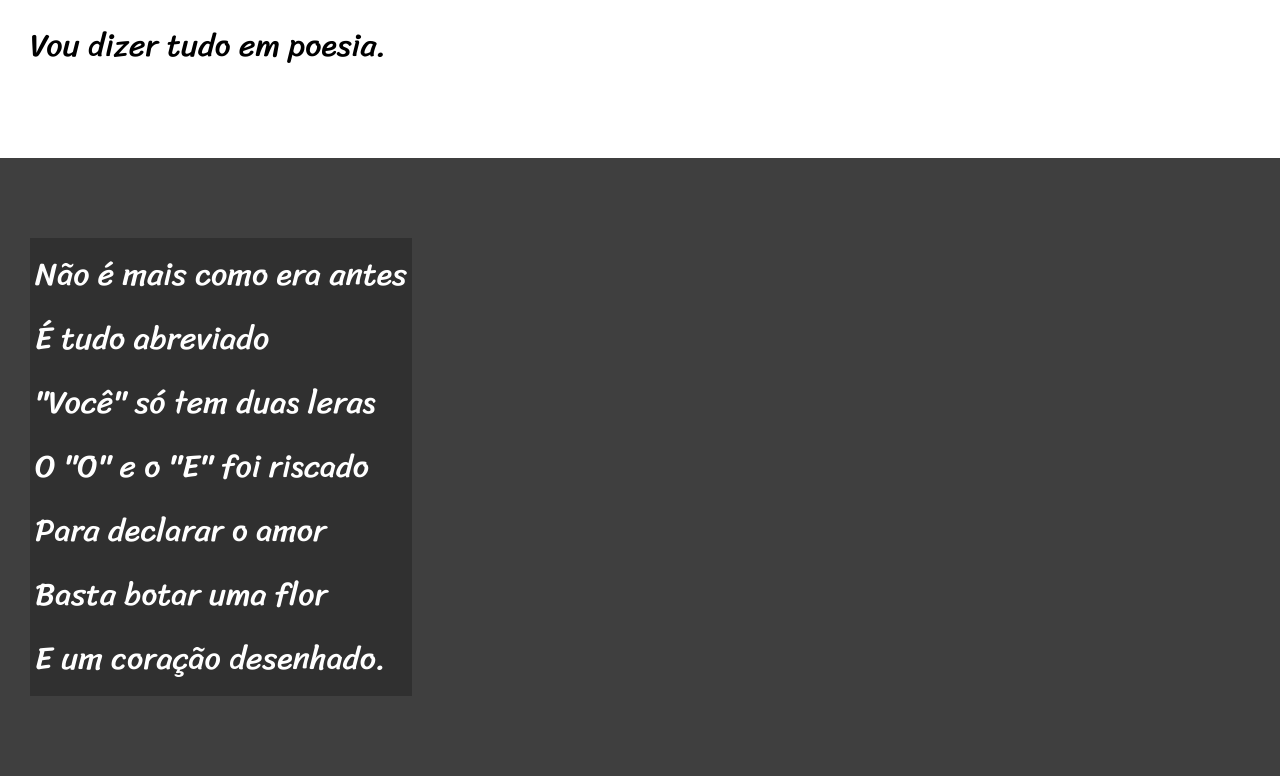
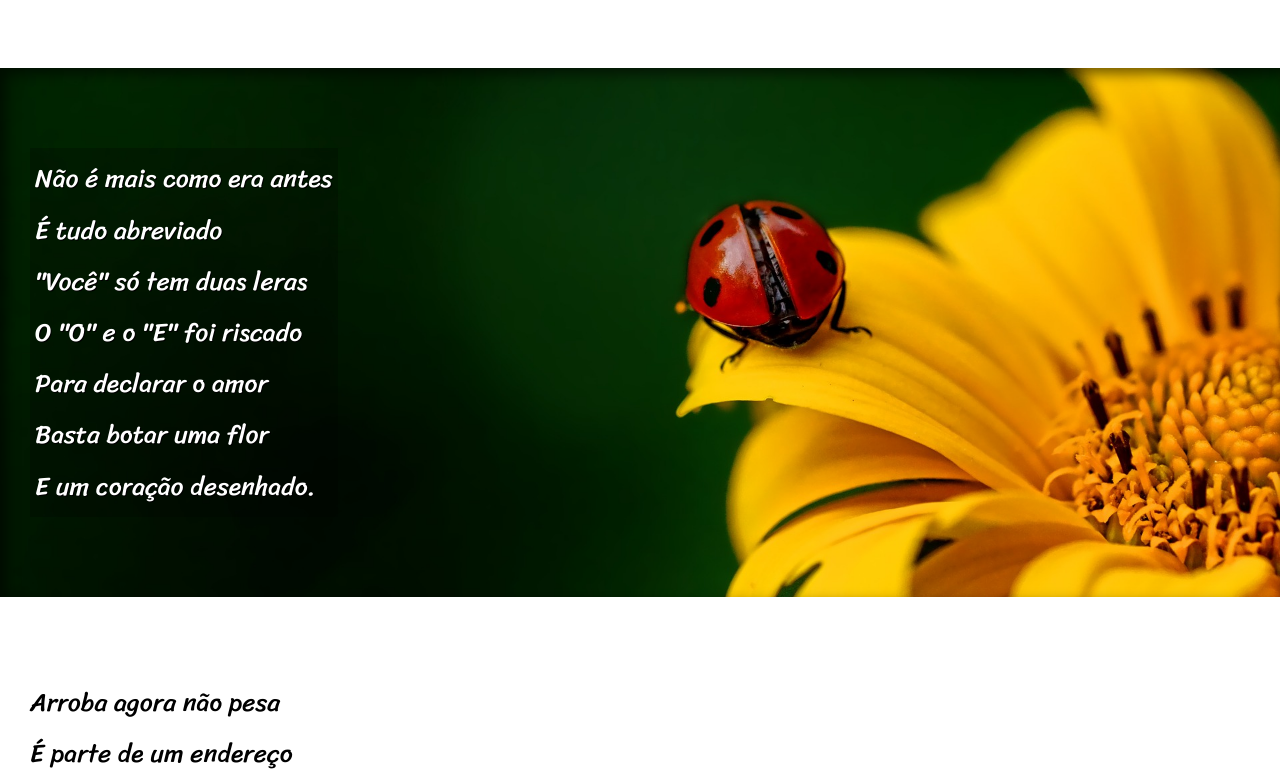
Before and after one commit to manuelsamuelfuxi/html-css, a plain HTML site: page exercicios/exercicio03/index.html in a window 1280 px wide. Shown: the part 649-1428 px from the top of the page. Drawn offline with Linux system fonts and the light colour scheme.

Commit message:
terminei os estilos da página

```diff
--- a/exercicios/exercicio03/estilo/style.css
+++ b/exercicios/exercicio03/estilo/style.css
@@ -41,7 +41,7 @@ header a:hover footer a:hover{
     text-decoration: underline;
 }
 section{
-    font-size: 2.5vw;
+    font-size: 2vw;
     font-family: var(--fonte3);
      padding: 10vh 0vh;
      line-height: 2em;
@@ -52,13 +52,25 @@ section.normal{
     color: black;
 }
 section.imagem{
-    background-color: rgb(63, 63, 63);
+    background-attachment: fixed;
+    background-size: cover;
+    box-shadow: inset 6px 6px 13px 0px rgba(0, 0, 0, 0.565);
+    background-color: rgba(2, 2, 2, 0.284);
     color: white;
 }
 section.imagem p{
+    text-shadow: 1px 1px black;
     padding: 5px;
     display: inline-block;
     background-color: rgba(0, 0, 0, 0.233);
+}
+section#img01{
+    background-image: url(../imagens/background002.jpg);
+
+}
+section#img02{
+    background-position: right center;
+    background-image: url(../imagens/background001.jpg);
 }
 footer{
     font-size: .5em;
--- a/exercicios/exercicio03/index.html
+++ b/exercicios/exercicio03/index.html
@@ -23,7 +23,7 @@
             Vou dizer tudo em poesia.
         </p>
     </section>
-    <section class="imagem">
+    <section class="imagem" id="img02">
         <p>
             Não é mais como era antes <br>
             É tudo abreviado <br>
@@ -55,7 +55,7 @@
             Decifre esse rabisco.
         </p>
     </section>
-    <section class="imagem">
+    <section class="imagem" id="img01">
         <p>
             Tenho saudade das cartas <br>
             Escritas com a própria mão <br>
```
